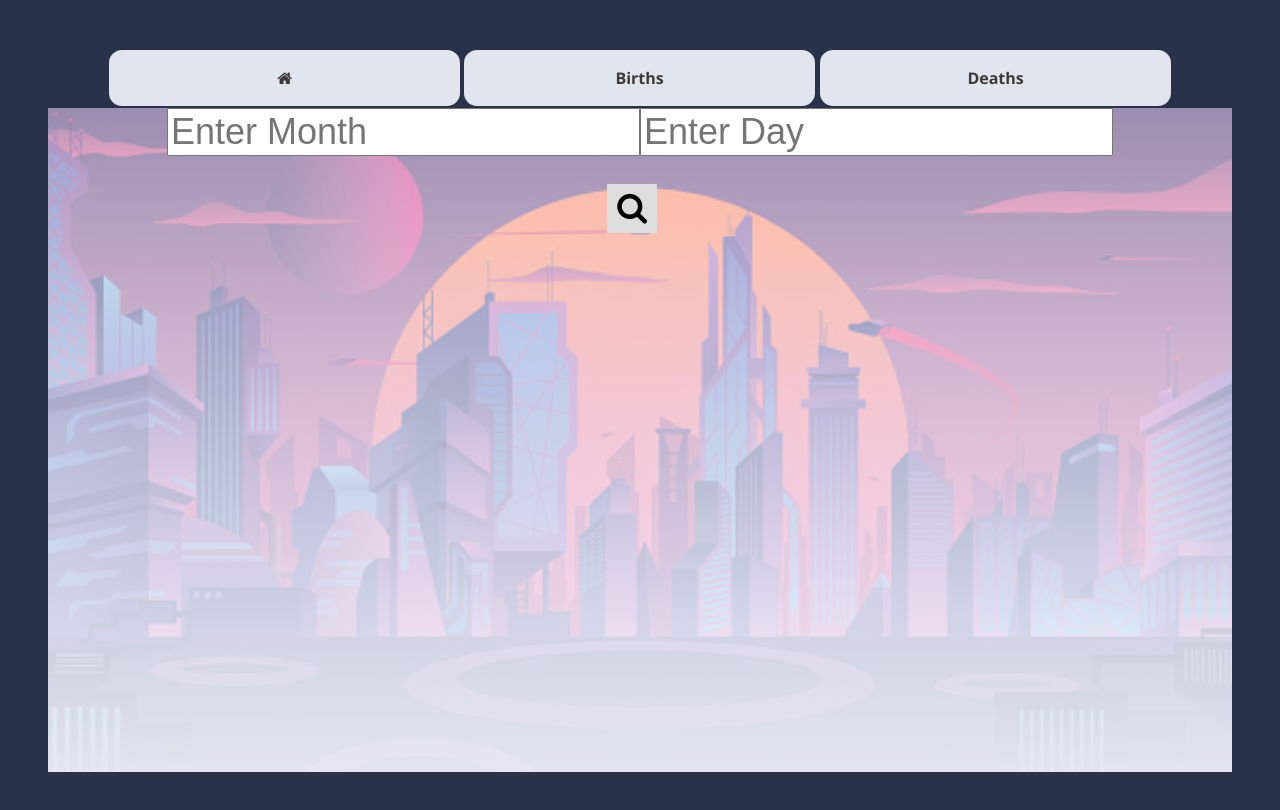
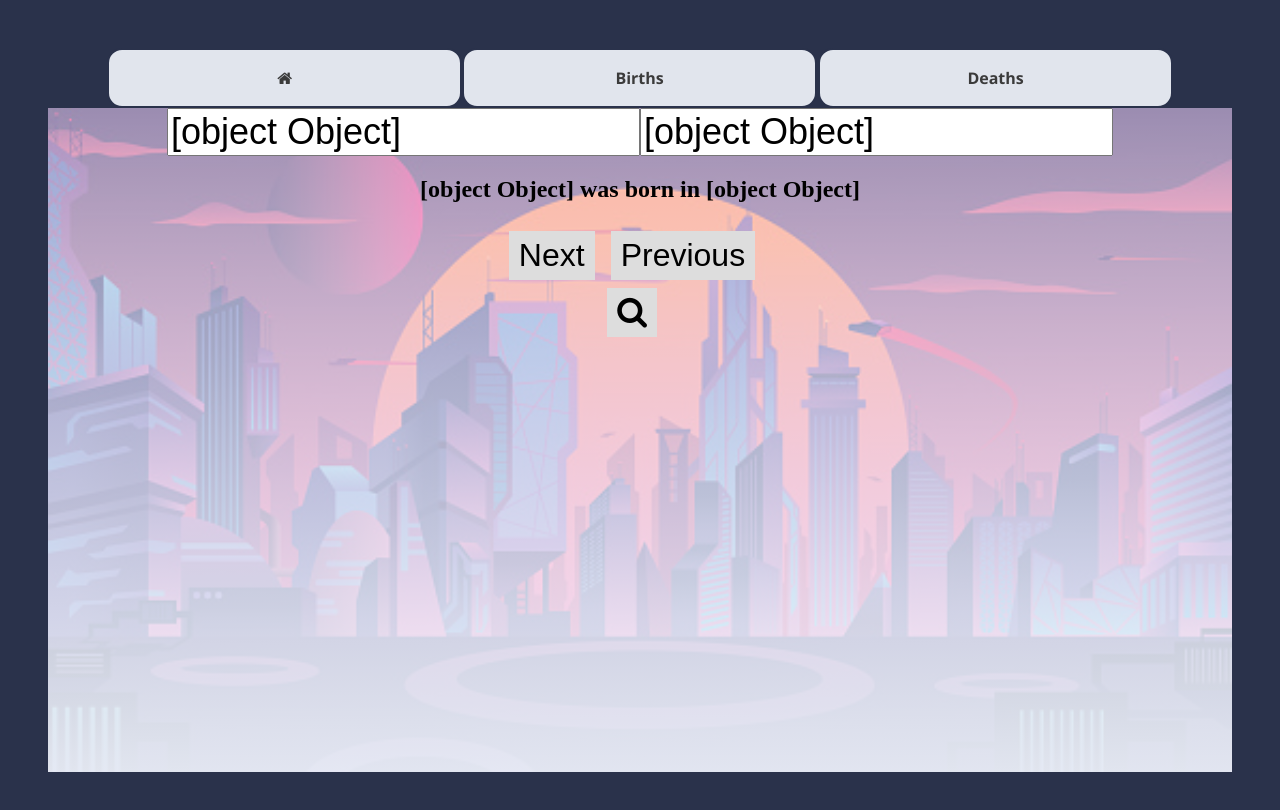
Before and after one commit to staten-island-tech/vue-api-project-chang, a Vue app in the folder chang/: page /births in a window 1280 px wide. Shown: the top 810 px of the page. Built offline with nearby package versions, Linux system fonts and the light colour scheme.

Commit message:
fixed some stuff

```diff
--- a/chang/src/App.vue
+++ b/chang/src/App.vue
@@ -3,15 +3,20 @@
   <div class="container">
     <div class="buttons">
       <div class="test">
-      <router-link to="/" > <button class = "button-1"> <i class="fa fa-home" ></i></button></router-link>
-      <router-link to="/births"><button class="button-1"> Births</button> </router-link>
-      <router-link to="/about"><button class="button-1"> Deaths </button> </router-link>
-      <router-view />
+        <router-link to="/">
+          <button class="button-1"><i class="fa fa-home"></i></button
+        ></router-link>
+        <router-link to="/births"
+          ><button class="button-1">Births</button>
+        </router-link>
+        <router-link to="/about"
+          ><button class="button-1">Deaths</button>
+        </router-link>
+        <router-view />
       </div>
     </div>
     <div class="content"></div>
   </div>
-
 </template>
 <script>
 export default {
@@ -32,29 +37,29 @@ export default {
 
 body {
   margin: 0 auto;
-  background-color: #2A324B;
+  background-color: #2a324b;
 }
 
 .content {
-  background-color: #C7CCDB;
+  background-color: #c7ccdb;
 }
 
 .test {
-
   text-align: center;
   padding: 3rem;
 }
 
 .button-1 {
   appearance: none;
-  background-color: #E1E5ED;
-  border: 2px solid #2A324B;
+  background-color: #e1e5ed;
+  border: 2px solid #2a324b;
   border-radius: 15px;
   box-sizing: border-box;
-  color: #3B3B3B;
+  color: #3b3b3b;
   cursor: pointer;
   display: inline-block;
-  font-family: "Segoe UI",Helvetica,Arial,sans-serif,"Apple Color Emoji","Segoe UI Emoji","Segoe UI Symbol";
+  font-family: "Segoe UI", Helvetica, Arial, sans-serif, "Apple Color Emoji",
+    "Segoe UI Emoji", "Segoe UI Symbol";
   font-size: 16px;
   font-weight: 600;
   line-height: normal;
@@ -65,7 +70,7 @@ body {
   padding: 16px 24px;
   text-align: center;
   text-decoration: none;
-  transition: all 300ms cubic-bezier(.23, 1, 0.32, 1);
+  transition: all 300ms cubic-bezier(0.23, 1, 0.32, 1);
   user-select: none;
   -webkit-user-select: none;
   touch-action: manipulation;
@@ -79,7 +84,7 @@ body {
 
 .button-1:hover {
   color: #fff;
-  background-color: #1A1A1A;
+  background-color: #1a1a1a;
   box-shadow: rgba(0, 0, 0, 0.25) 0 8px 15px;
   transform: translateY(-2px);
 }
@@ -88,6 +93,4 @@ body {
   box-shadow: none;
   transform: translateY(0);
 }
-
-
 </style>
--- a/chang/src/views/historicalBirths.vue
+++ b/chang/src/views/historicalBirths.vue
@@ -25,9 +25,10 @@
             </div> -->
             <div class="birth-data">
               <h2>
-                {{ births[0] }}
+                {{ birthDescription + " was born in " + year }}
               </h2>
-              <h2></h2>
+              <button @click="index++">Next</button>
+              <button @click="index--">Previous</button>
             </div>
             <button type="submit"><i class="fa fa-search"></i></button>
           </form>
@@ -42,10 +43,11 @@
 export default {
   data() {
     return {
-      index: 0,
-      births: [],
-      day: null,
-      month: null,
+      index: 1,
+      year: {},
+      birthDescription: {},
+      day: {},
+      month: {},
     };
   },
 
@@ -60,11 +62,13 @@ export default {
           `https://byabbe.se/on-this-day/${this.month}/${this.day}/births.json`
         );
         const data = await response.json();
-        this.births = data.births;
+        this.year = data.births[this.index].year;
+        this.birthDescription = data.births[this.index].description;
+
         console.log(data);
-        console.log(this.births[0]);
+        console.log(this.births);
       } catch (error) {
-        console.log(error);
+        alert(error);
       }
     },
     submitEvent() {
```
